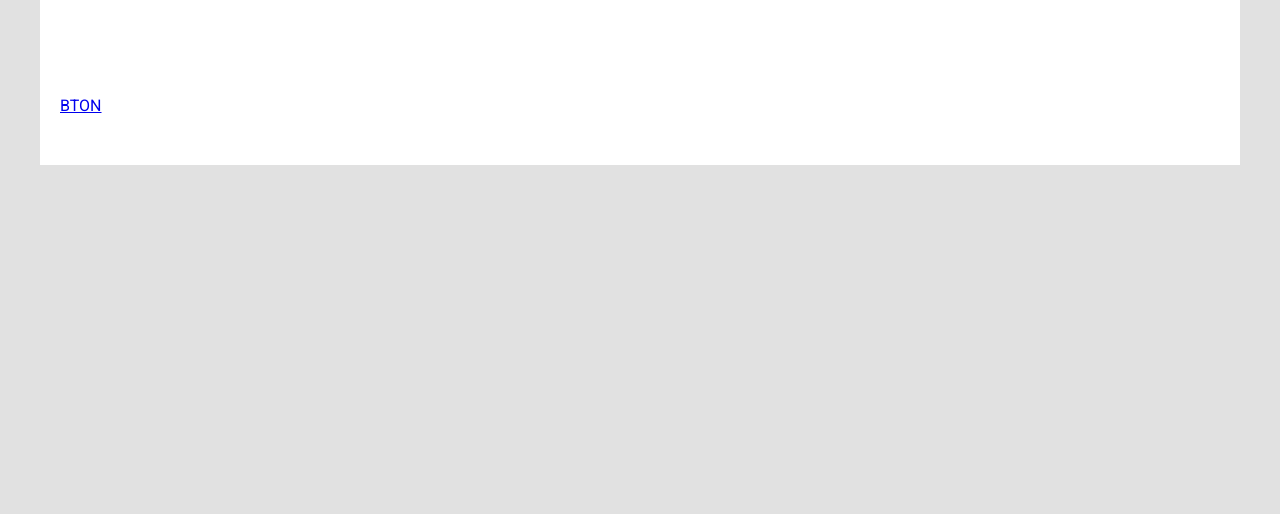
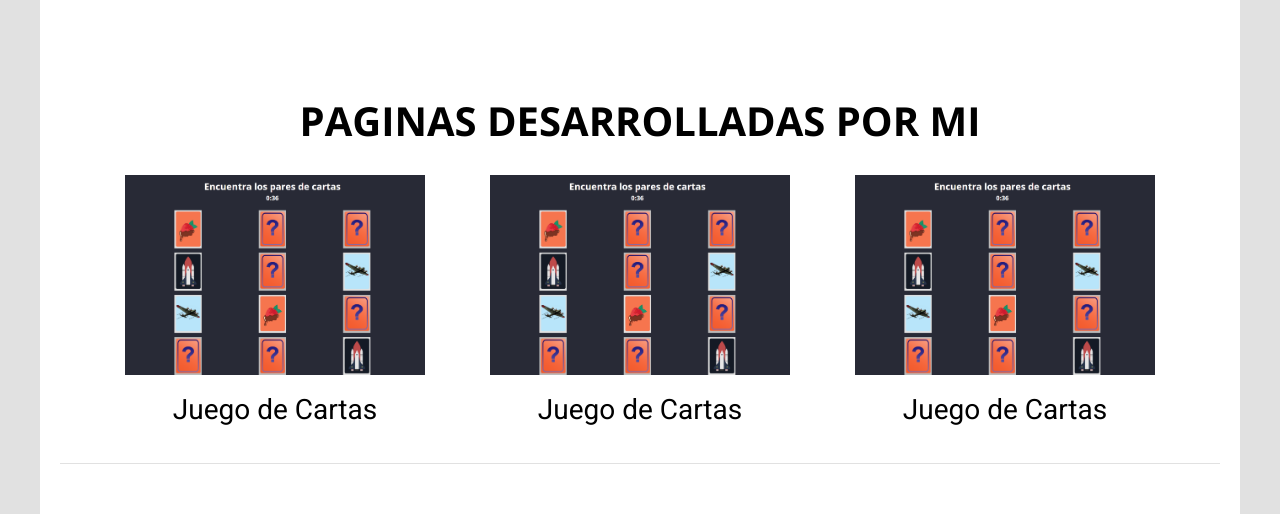
Before and after one commit to FranzCortez/Portafolio, a website: page index.html in a window 1280 px wide. Shown: the part 951-1465 px from the top of the page. Before the commit the page ends 1116 px from the top, so only its background shows below. Drawn offline with nearby package versions, Linux system fonts and the light colour scheme.

Commit message:
feat(pages): add new visual of page

```diff
--- a/index.html
+++ b/index.html
@@ -39,8 +39,24 @@
         </div>
     </section>
 
-    <section class="section contenedor">
-        <a href="game/game.html">BTON</a>
+    <section class="section contenedor page">
+        <h2 class="page__title">Paginas Desarrolladas por Mi</h2>
+        <div class="page__flex">
+            <div class="page__info">
+                <a href="game/game.html"><img class="page__img" src="build/img/game.png" alt="imagen pagina juego"></a>
+                <p class="page__text">Juego de Cartas</p>
+            </div>
+
+            <div class="page__info">
+                <a href="game/game.html"><img class="page__img" src="build/img/game.png" alt="imagen pagina juego"></a>
+                <p class="page__text">Juego de Cartas</p>
+            </div>
+
+            <div class="page__info">
+                <a href="game/game.html"><img class="page__img" src="build/img/game.png" alt="imagen pagina juego"></a>
+                <p class="page__text">Juego de Cartas</p>
+            </div>
+        </div>
     </section>
 </body>
 </html>
--- a/src/scss/main/body/_index.scss
+++ b/src/scss/main/body/_index.scss
@@ -1,4 +1,5 @@
 @forward 'technology';
+@forward 'page';
 
 body{
     background-color: #e1e1e1;
--- /dev/null
+++ b/src/scss/main/body/_page.scss
@@ -0,0 +1,53 @@
+@use 'base/variables' as v;
+@use 'base/mixins' as m;
+
+.page{
+
+    &__flex{
+        @include m.desktop {
+            display: flex;
+            flex-direction: row;
+            justify-content: space-evenly;
+            border-bottom: 1px solid #e1e1e1;
+        }
+    }
+
+    &__title{
+        text-align: center;
+        margin-bottom: 3rem;
+        text-transform: uppercase;
+    }
+
+    &__info{
+        display: flex;
+        flex-direction: column;
+        align-items: center;
+        justify-content: center;
+        margin-bottom: 3rem;
+        border-bottom: 1px solid #e1e1e1;
+        &:last-child{
+            margin-bottom: 0;
+        }
+
+        @include m.desktop {
+            margin-bottom: 0;
+            border-bottom: none;
+        }
+    }
+    &__img{
+        transition-property: transform;
+        transition-duration: .3s;
+        &:hover{
+            transform: scale(1.1);
+        }
+        @include m.desktop {
+            width: 30rem;
+        }
+    }
+    &__text{
+        font-size: 2.8rem;
+        @include m.desktop {
+            margin-top: 1rem;
+        }
+    }
+}
```
Also changed, not shown: build/css/app.css, build/img/game.png (added), src/img/game.png (added), 1 other file.
